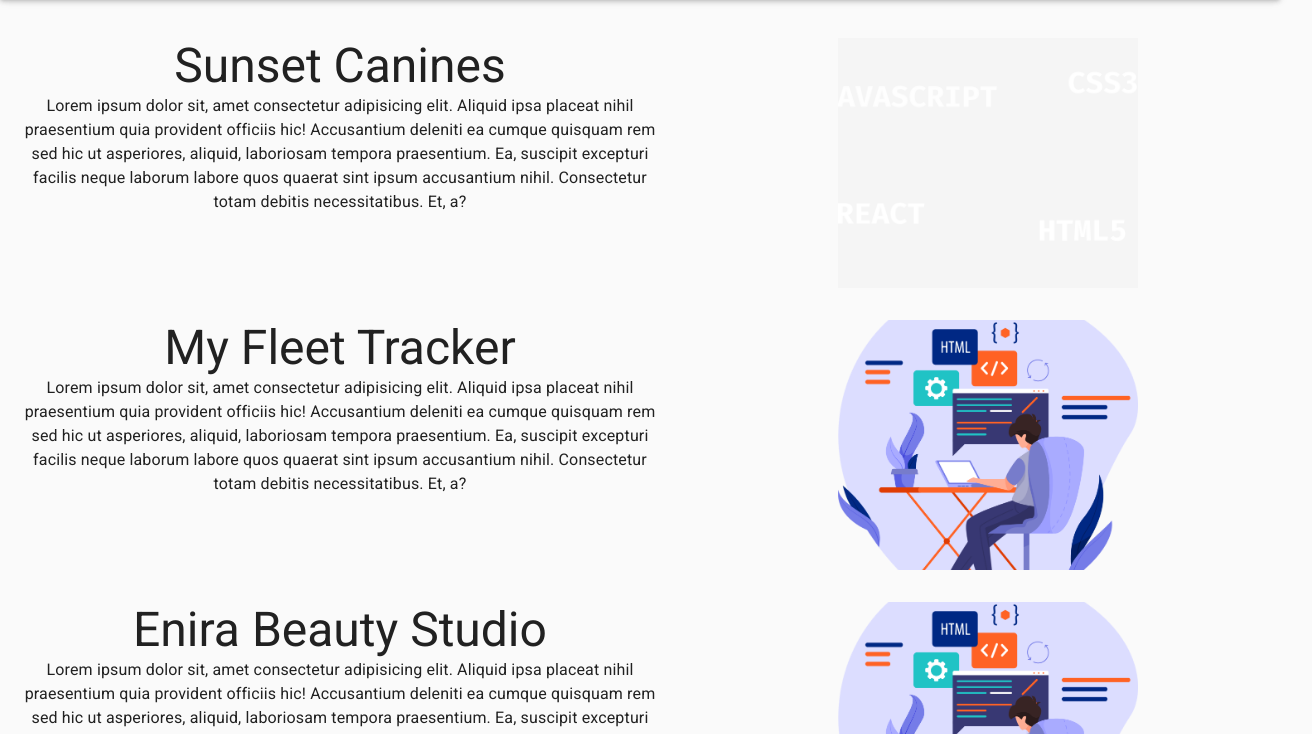
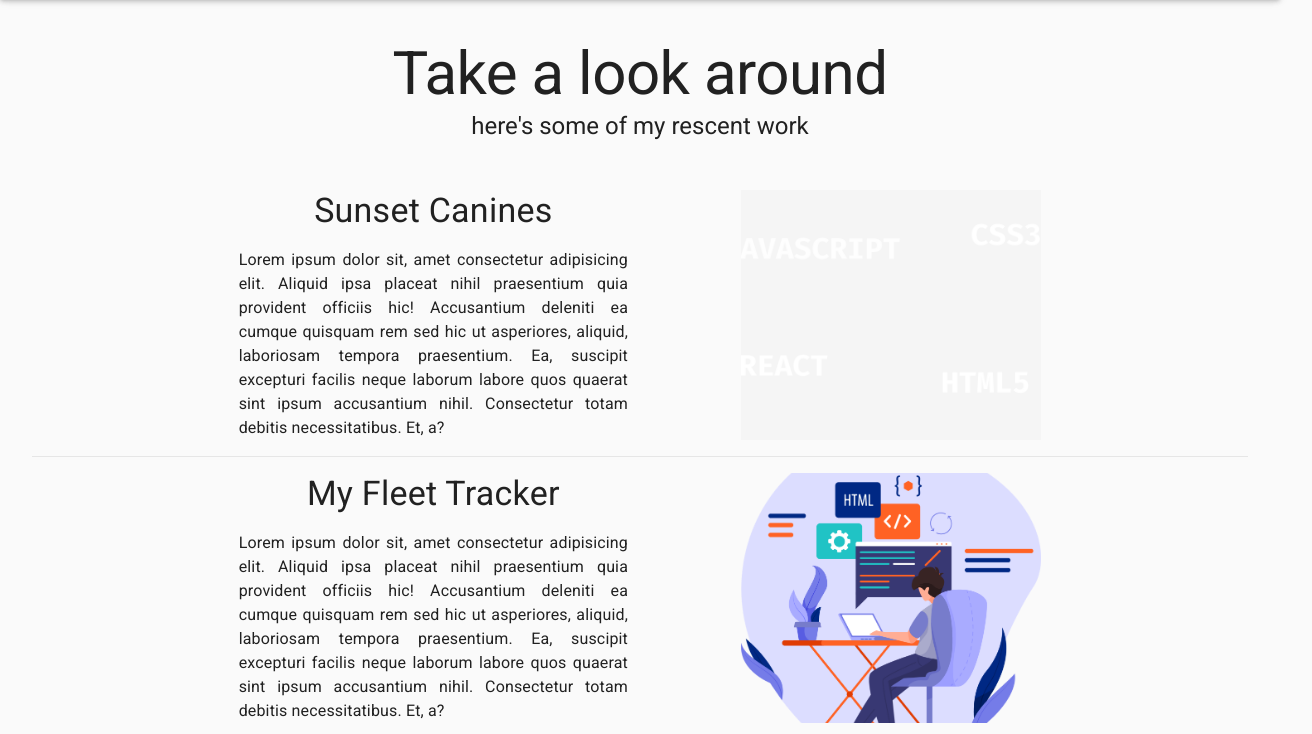
Before and after one commit to mikebabz426/my-portfolio, a Gatsby site: page /projects in a window 1280 px wide. Shown: the part 66-800 px from the top of the page, 1312 px wide, since content can reach past the window. Built offline with nearby package versions, Linux system fonts and the light colour scheme; Gatsby itself is replaced by a stand-in of ours.

Commit message:
adjust Project component layout and styling

```diff
--- a/src/components/project.jsx
+++ b/src/components/project.jsx
@@ -15,9 +15,6 @@ function getModalStyle() {
 }
 
 const useStyles = makeStyles(theme => ({
-  grid: {
-    margin: "1rem",
-  },
   paper: {
     position: "absolute",
     display: "flex",
@@ -38,10 +35,22 @@ const useStyles = makeStyles(theme => ({
     alignItems: "center",
     justifyContent: "space-between",
   },
-  modal: {
+  pic: {
+    display: "flex",
+    alignItems: "center",
+    justifyContent: "flex-end",
     "&:hover": {
       cursor: "pointer",
     },
+  },
+  text: {
+    display: "flex",
+    flexDirection: "column",
+    alignItems: "center",
+    justifyContent: "center",
+  },
+  heading: {
+    marginBottom: "1rem",
   },
 }))
 
@@ -51,10 +60,6 @@ const style = {
   backgroundRepeat: "no-repeat",
   width: "300px",
   height: "250px",
-  margin: "auto",
-  display: "flex",
-  justifyContent: "center",
-  alignItems: "center",
 }
 
 const Project = ({ project, source }) => {
@@ -74,8 +79,8 @@ const Project = ({ project, source }) => {
     <div style={modalStyle} className={classes.paper}>
       <BackgroundImage
         style={{
-          width: 750,
-          height: 500,
+          width: "95%",
+          height: "85%",
         }}
         fluid={source}
       ></BackgroundImage>
@@ -91,18 +96,16 @@ const Project = ({ project, source }) => {
   )
 
   return (
-    <Grid
-      className={classes.grid}
-      container
-      spacing={2}
-      justify="center"
-      align="center"
-    >
-      <Grid item md={6}>
-        <Typography variant="h3">{project.name}</Typography>
-        <Typography variant="body1">{project.description}</Typography>
+    <Grid container spacing={3} justify="center" align="center">
+      <Grid item md={4} className={classes.text}>
+        <Typography variant="h4" className={classes.heading}>
+          {project.name}
+        </Typography>
+        <Typography variant="body1" align="justify">
+          {project.description}
+        </Typography>
       </Grid>
-      <Grid item md={6} className={classes.modal}>
+      <Grid item md={4} className={classes.pic}>
         <BackgroundImage
           onClick={handleOpen}
           style={style}
--- a/src/pages/projects.js
+++ b/src/pages/projects.js
@@ -2,15 +2,23 @@ import React from "react"
 import Layout from "../components/layout"
 import SEO from "../components/seo"
 import { graphql } from "gatsby"
-import { Container } from "@material-ui/core"
+import { Container, Typography, Divider } from "@material-ui/core"
 import { makeStyles } from "@material-ui/core/styles"
-import Project from "../components/project"
+import Project from "../components/Project"
 import projectsArr from "../services/services.js"
 
 const useStyles = makeStyles(theme => ({
   root: {
-    padding: "5rem 0",
-    margin: "auto",
+    padding: "6rem 2rem",
+  },
+  heading: {
+    margin: ".5rem 0 0 0",
+  },
+  divider: {
+    margin: "1rem 0",
+  },
+  subheading: {
+    marginBottom: "3rem",
   },
 }))
 
@@ -23,8 +31,16 @@ const ProjectsPage = ({ data }) => {
     <Layout>
       <SEO title="Projects" />
       <Container maxWidth="lg" className={classes.root}>
+        <Typography variant="h2" align="center" className={classes.heading}>
+          Take a look around
+        </Typography>
+        <Typography variant="h5" align="center" className={classes.subheading}>
+          here's some of my rescent work
+        </Typography>
         <Project source={sourceOne} project={projectsArr[0]} />
+        <Divider light variant="middle" className={classes.divider} />
         <Project source={sourceTwo} project={projectsArr[1]} />
+        <Divider light variant="middle" className={classes.divider} />
         <Project source={sourceTwo} project={projectsArr[2]} />
       </Container>
     </Layout>
```
